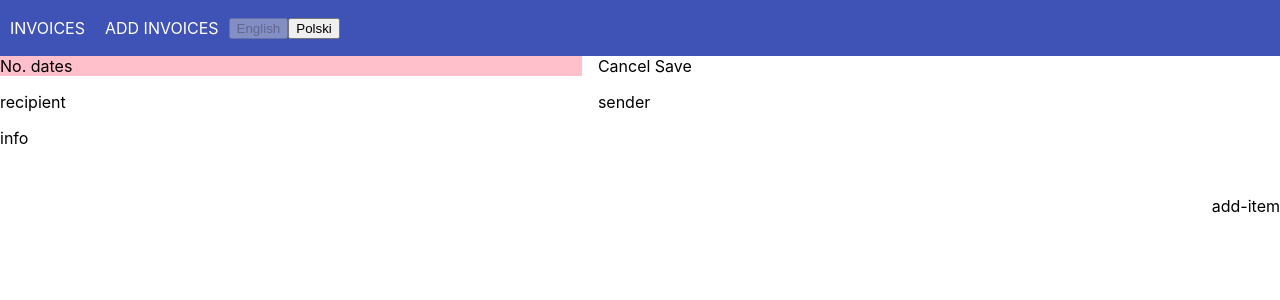
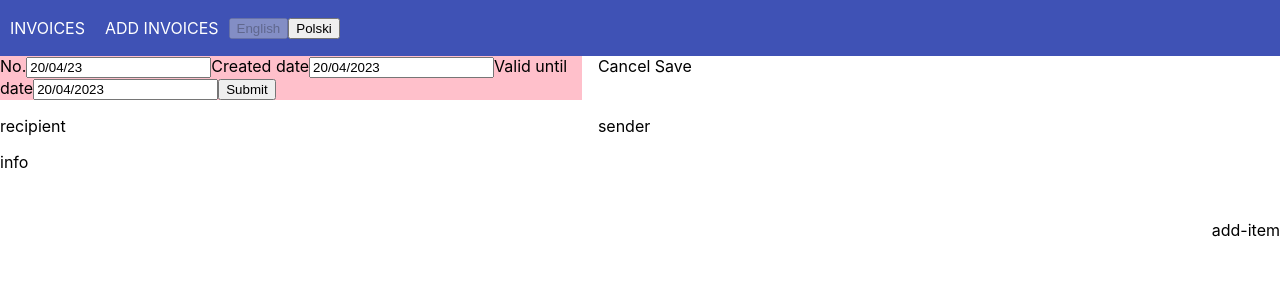
Before and after one commit to sandra-kuczynska/learn-react, a React (Create React App) app: page /invoices in a window 1280 px wide. Shown: the top 300 px of the page. Built offline with nearby package versions, Linux system fonts and the light colour scheme.

Commit message:
Add initial Invoice's react-hook-form

```diff
--- a/package.json
+++ b/package.json
@@ -19,6 +19,7 @@
     "match-sorter": "^6.3.1",
     "react": "^18.2.0",
     "react-dom": "^18.2.0",
+    "react-hook-form": "^7.43.9",
     "react-i18next": "^12.2.0",
     "react-icons": "^4.8.0",
     "react-router-dom": "^6.9.0",
--- a/src/pages/invoice.js
+++ b/src/pages/invoice.js
@@ -1,9 +1,50 @@
 import styles from "./invoice.module.css";
+import { useForm } from "react-hook-form";
 
 const Invoice = () => {
+  const {
+    register,
+    handleSubmit,
+    watch,
+    formState: { errors },
+  } = useForm();
+  const onSubmit = (data) => console.log(data);
+
+  console.log(watch());
+
   return (
     <div className={styles.grid}>
-      <div className={styles.noDates}>No. dates</div>
+      <div className={styles.noDates}>
+        <form
+          className="grid grid__NoAndDates"
+          onSubmit={handleSubmit(onSubmit)}
+        >
+          <label>No.</label>
+          <input
+            className="grid grid__input-no"
+            defaultValue="20/04/23"
+            {...register("inputNo", { required: true })}
+          />
+
+          <label>Created date</label>
+          <input
+            className="grid grid__date-from"
+            defaultValue="20/04/2023"
+            {...register("date-from", { required: true })}
+          />
+
+          <label>Valid until date</label>
+          <input
+            className="grid grid__date-from"
+            defaultValue="20/10/2023"
+            {...register("date-from", { required: true })}
+          />
+
+          {errors.inputNo && <span>This field is required</span>}
+
+          <input type="submit" />
+        </form>
+      </div>
       <div className={styles.saveCancel}>Cancel Save</div>
       <div className={styles.recipient}>recipient</div>
       <div className={styles.sender}>sender</div>
```
Also changed, not shown: 1 other file (tests, documents, lock files or other folders).
